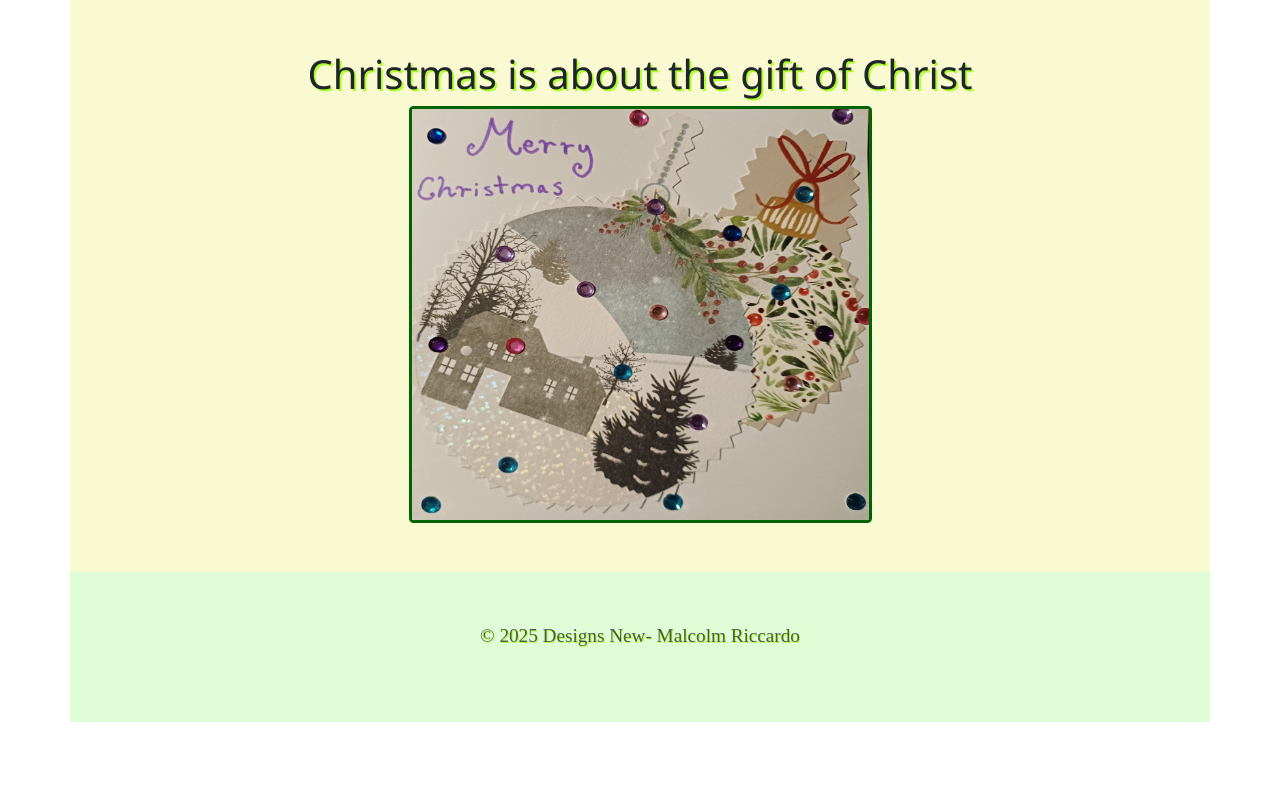
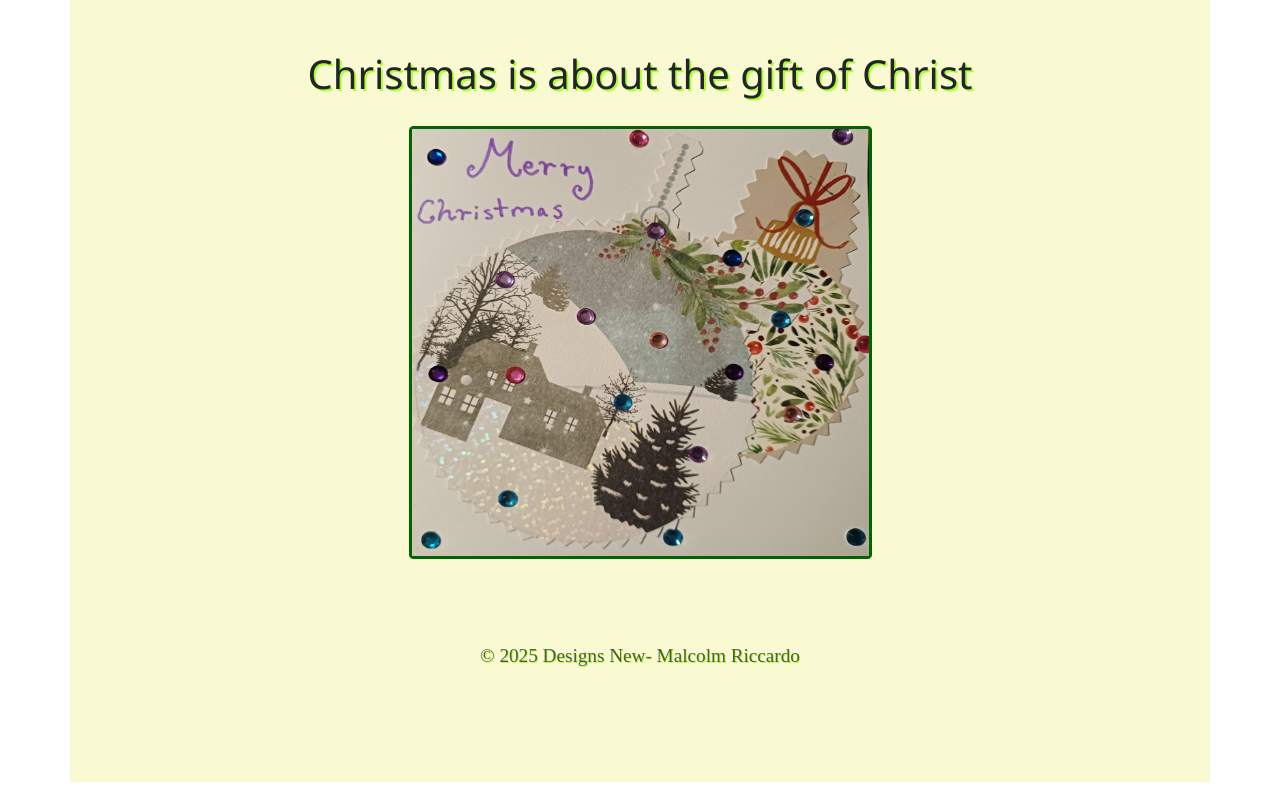
Before and after one commit to Madeadezign864/christmas2025, a plain HTML site: page Christmas.html in a window 1280 px wide. Drawn offline with nearby package versions, Linux system fonts and the light colour scheme.

Commit message:
correct code
adjust code to original css file

```diff
--- a/style.css
+++ b/style.css
@@ -8,6 +8,7 @@
     transition: 0.3s ease-in-out;
     border-style:solid; color:darkgreen;
     border-radius: 1%;
+
   }
 
   .col-10{
@@ -31,7 +32,9 @@
     text-shadow: 1px 1px greenyellow ;
   }
   footer{
-    margin-top: 50px;
-    background-color:rgb(224, 252, 215);
-    height:150px;
+    margin-top: 270px;
+    height:190px;
   }
+  h1{
+    padding-bottom: 20px;
+  }
```
